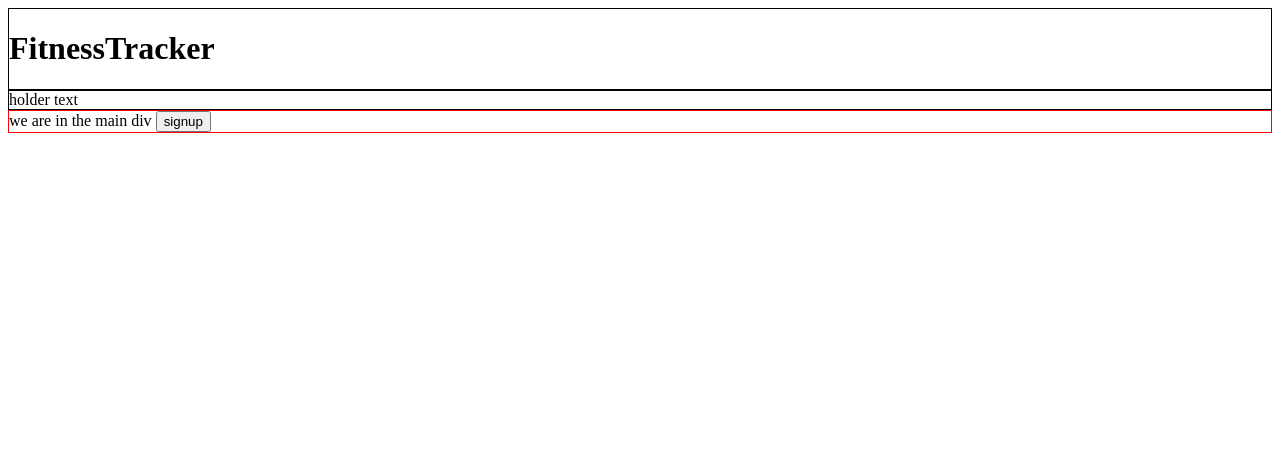
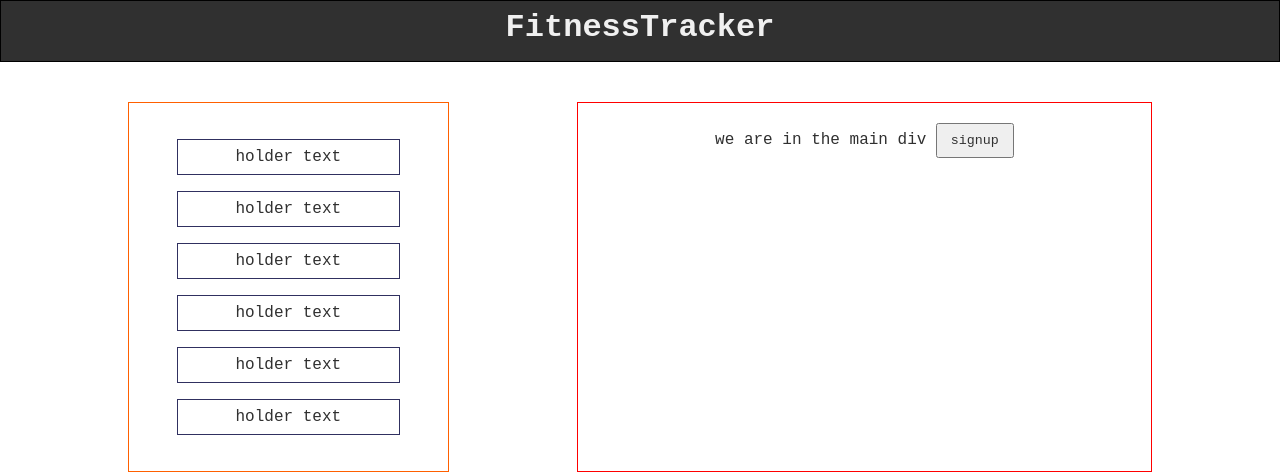
Before and after one commit to mahdihawary/FItnessTracker, a plain HTML site: page index.html in a window 1280 px wide. Drawn offline with Linux system fonts and the light colour scheme; no server answers.

Commit message:
created css file and basic structure

```diff
--- a/css/styles.css
+++ b/css/styles.css
@@ -0,0 +1,47 @@
+* {
+  padding: 0;
+  margin: 0;
+  color: #303030;
+  font-family: 'Courier New', Courier, monospace;
+}
+
+header {
+  border: 1px solid black;
+  height: 7.5vh;
+  background: #303030;
+}
+h1 {
+  color: #f0f0f0;
+  padding: 1vh 1vw;
+}
+h1, aside, .content {
+  text-align: center;
+}
+
+main {
+  margin: 5vh 10vw;
+  display: flex;
+  column-gap: 10vw;
+}
+
+aside {
+  border: 1px solid #ff6000;
+  width: 25vw;
+  padding: 2.5vh 2.5vw
+}
+
+.aside-box{
+  border: 1px solid #303060;
+  padding: 1vh 1vw;
+  margin: 2vh;
+}
+
+.content {
+  border: 1px solid red;
+  width: 50vw;
+  padding: 2.5vh 2.5vw
+}
+
+button {
+  padding: 1vh 1vw;
+}
--- a/index.html
+++ b/index.html
@@ -4,16 +4,27 @@
     <meta charset="UTF-8">
     <meta name="viewport" content="width=device-width, initial-scale=1.0">
     <title>Document</title>
+    <link rel="stylesheet" href="css/styles.css">
 </head>
 <body>
-<header style = "border:1px solid black">
+<header>
     <h1>FitnessTracker</h1>
 
 </header>
-<aside style = "border:1px solid black">holder text</aside>
-<main style = "border:1px solid red">
-    we are in the main div
-    <button id="signup">signup</button>
+<main>
+    <aside>
+        <div class="aside-box">holder text</div>
+        <div class="aside-box">holder text</div>
+        <div class="aside-box">holder text</div>
+        <div class="aside-box">holder text</div>
+        <div class="aside-box">holder text</div>
+        <div class="aside-box">holder text</div>
+
+    </aside>
+    <div class="content">
+        we are in the main div
+        <button id="signup">signup</button>
+    </div>
 </main>
     <script type="text/javascript" src="src/user.js" charset="utf-8"></script>
     <script type="text/javascript" src="src/index.js" charset="utf-8"></script>
```
